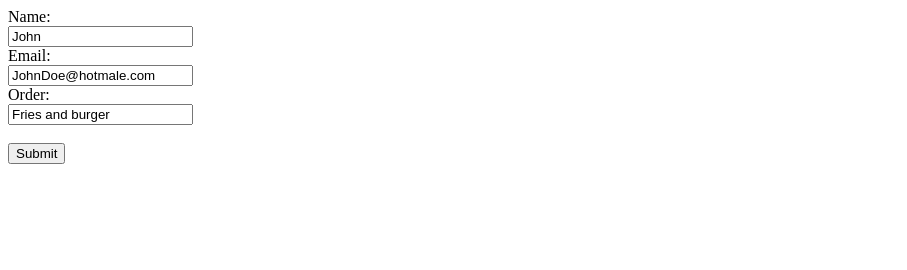
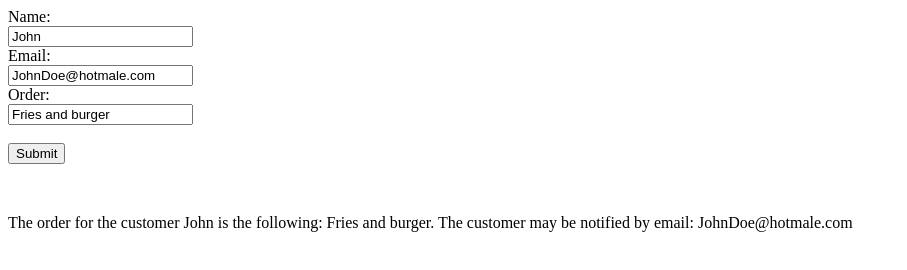
Before and after one commit to EHB-MCT/web2-exercises-gregoryvettorel2-1, a plain HTML site: page S1/html/index.html in a window 1280 px wide. Both pictures are taken after a click on the input "Submit". Shown: the whole page, without its empty margins (0-907 px from the left). Drawn offline with Linux system fonts and the light colour scheme.

Commit message:
verbeterd

```diff
--- a/S1/html/index.html
+++ b/S1/html/index.html
@@ -3,7 +3,7 @@
     <script src="/S1/js/js.js"></script>
 <body>
 
-    <form action="" id="form" onsubmit="logSubmit()">
+    <form action="" id="form">
         <label for="name">Name:</label><br>
         <input type="text" id="name" name="Name" value="John" class="name"><br>
         <label for="email">Email:</label><br>
--- a/S1/js/js.js
+++ b/S1/js/js.js
@@ -1,8 +1,7 @@
 window.onload = () => {
     window.alert("page is loaded");
-}
 
-logSubmit = () => {
+document.getElementById('form').addEventListener('submit', event => {
     console.log("submited!");
     event.preventDefault();
     let order = {};
@@ -11,19 +10,19 @@ logSubmit = () => {
     let email = document.getElementById("email").value;
     let theOrder = document.getElementById("order").value;
 
-/** FROM EXCERCISE 3
-    const bigString = `<br><p>The order for the customer ${name}  is the following: ${order}. The customer may be notified by email: ${email}<p>`;
+    const bigString = `<br><p>The order for the customer ${name}  is the following: ${theOrder}. The customer may be notified by email: ${email}<p>`;
 
     document.getElementById("placeholder").innerHTML = bigString;
-*/
+
     order = {
         name: `${name}`,
         email: `${email}`,
         order: `${theOrder}`
     }
 
-}
+});
 
 printOrder = (orderDetails) => {
 
+    }
 }
```
